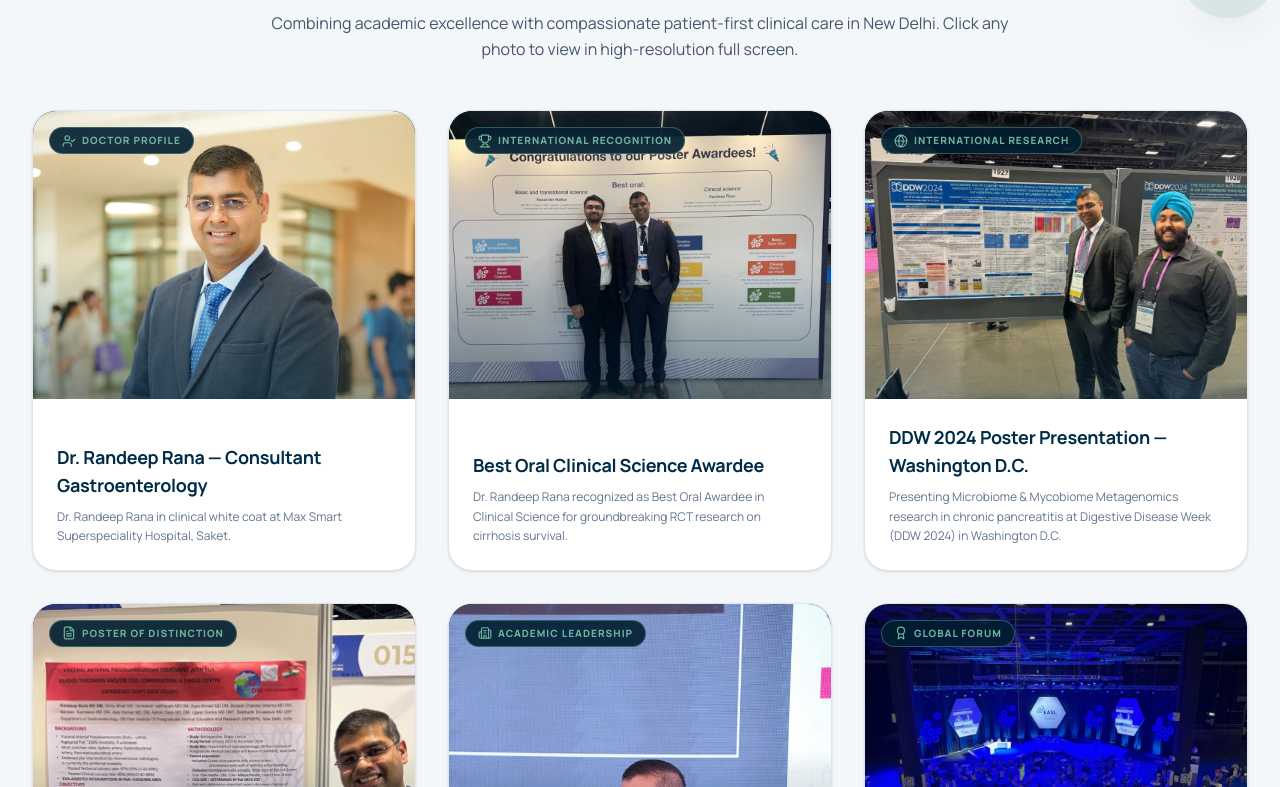
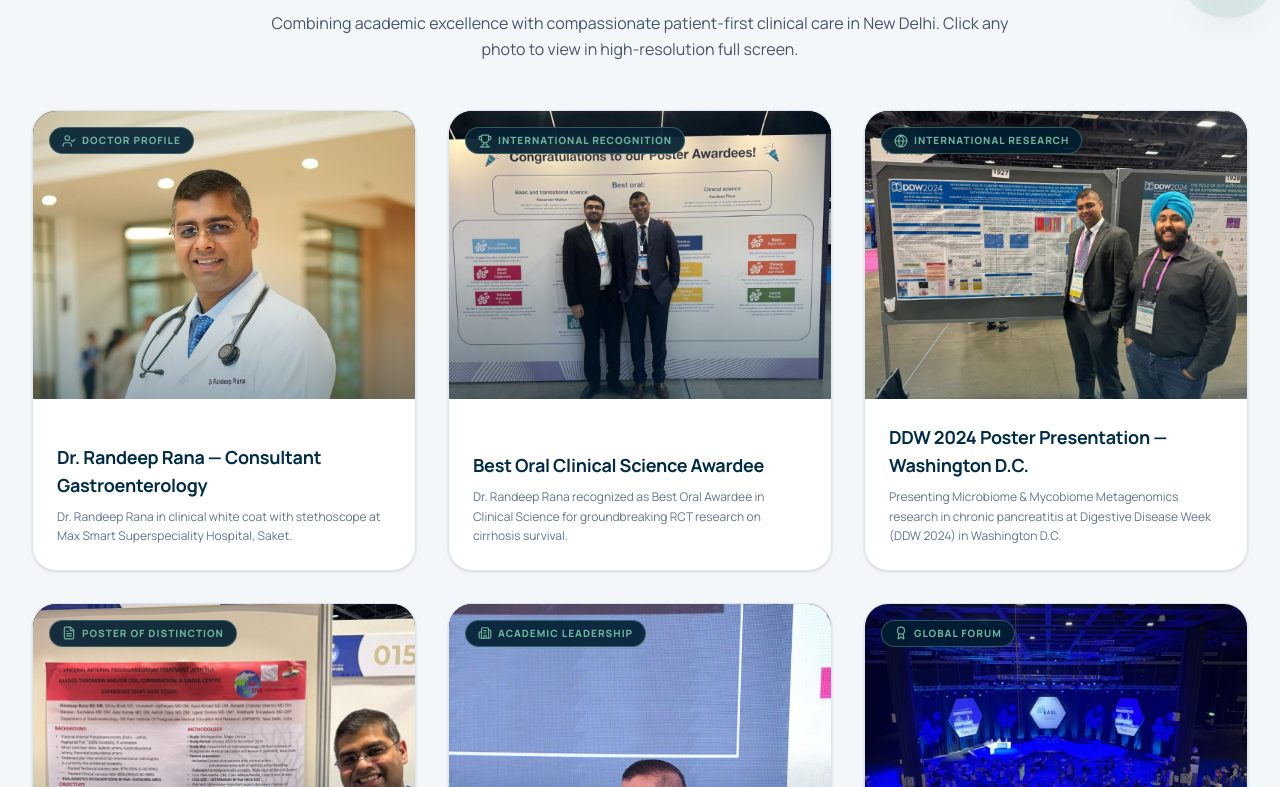
Before and after one commit to RNAHealthTech/drRandeeprana, a Next.js app: page /gallery in a window 1280 px wide. Shown: the part 773-1560 px from the top of the page. Built offline with nearby package versions, Linux system fonts and the light colour scheme.

Commit message:
Add new Dr. Randeep Rana Max Healthcare whitecoat photo to contact page banner and gallery profile

```diff
--- a/src/app/contact/page.tsx
+++ b/src/app/contact/page.tsx
@@ -18,6 +18,7 @@ export default function ContactPage() {
         title="Schedule Your OPD Appointment"
         subtitle="Book an in-person consultation with Dr. Randeep Rana — MBBS (DMCH), MD (Dr. RMLH), DM & Advanced GI Endoscopy Fellow (AIIMS Delhi) at Max Smart Super Speciality Hospital, Saket, New Delhi."
         breadcrumbs={[{ label: "Contact & Booking" }]}
+        bgImage="/images/dr-randeep-rana-max-whitecoat.jpg"
       />
 
       <ContactSection />
--- a/src/app/gallery/page.tsx
+++ b/src/app/gallery/page.tsx
@@ -34,8 +34,8 @@ export default function GalleryPage() {
       id: 1,
       title: "Dr. Randeep Rana — Consultant Gastroenterology",
       category: "Doctor Profile",
-      image: "/images/dr-randeep-rana-whitecoat.jpg",
-      description: "Dr. Randeep Rana in clinical white coat at Max Smart Superspeciality Hospital, Saket.",
+      image: "/images/dr-randeep-rana-max-whitecoat.jpg",
+      description: "Dr. Randeep Rana in clinical white coat with stethoscope at Max Smart Superspeciality Hospital, Saket.",
       icon: UserCheck,
       objectPosition: "object-top",
     },
```
Also changed, not shown: public/images/dr-randeep-rana-max-whitecoat.jpg (added).
